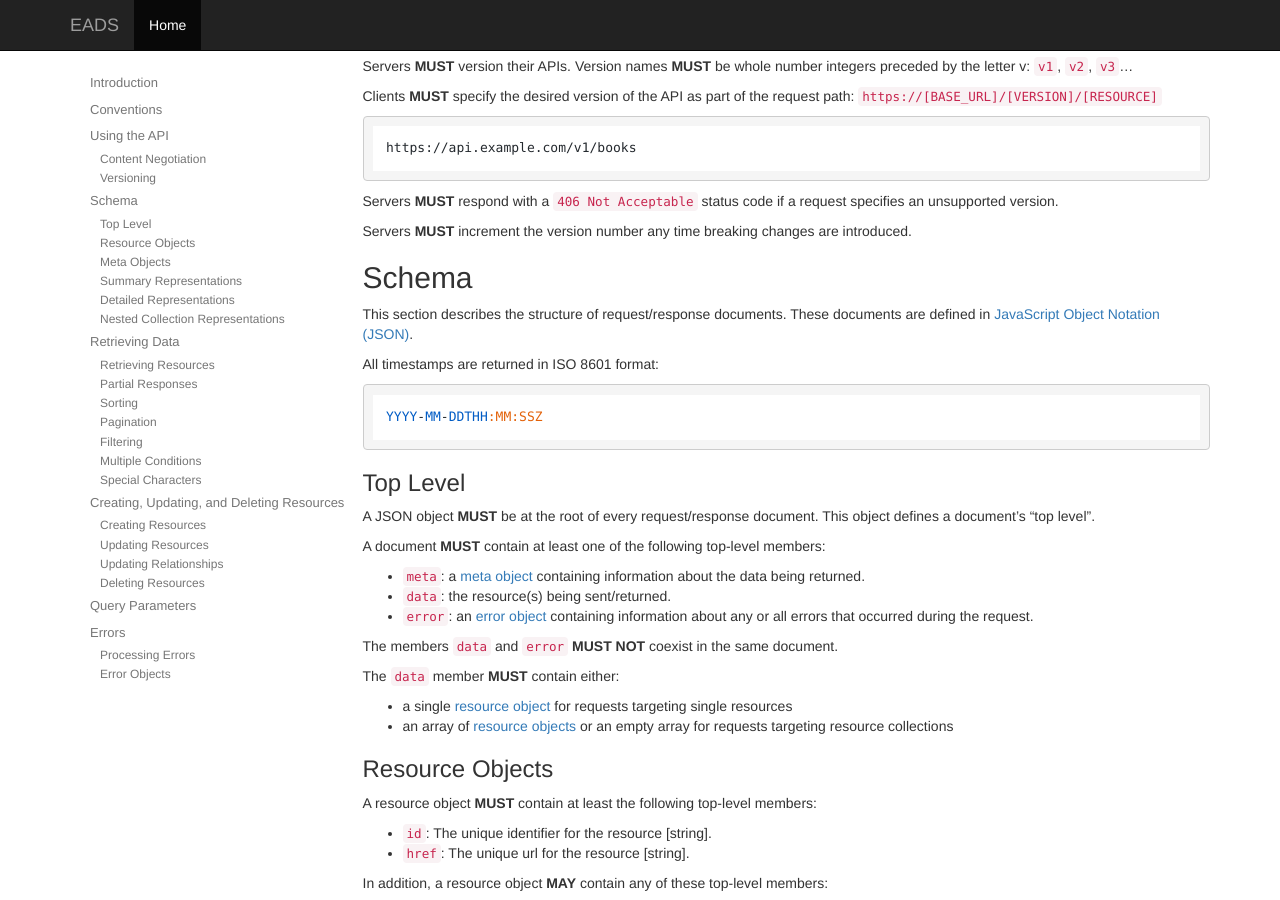
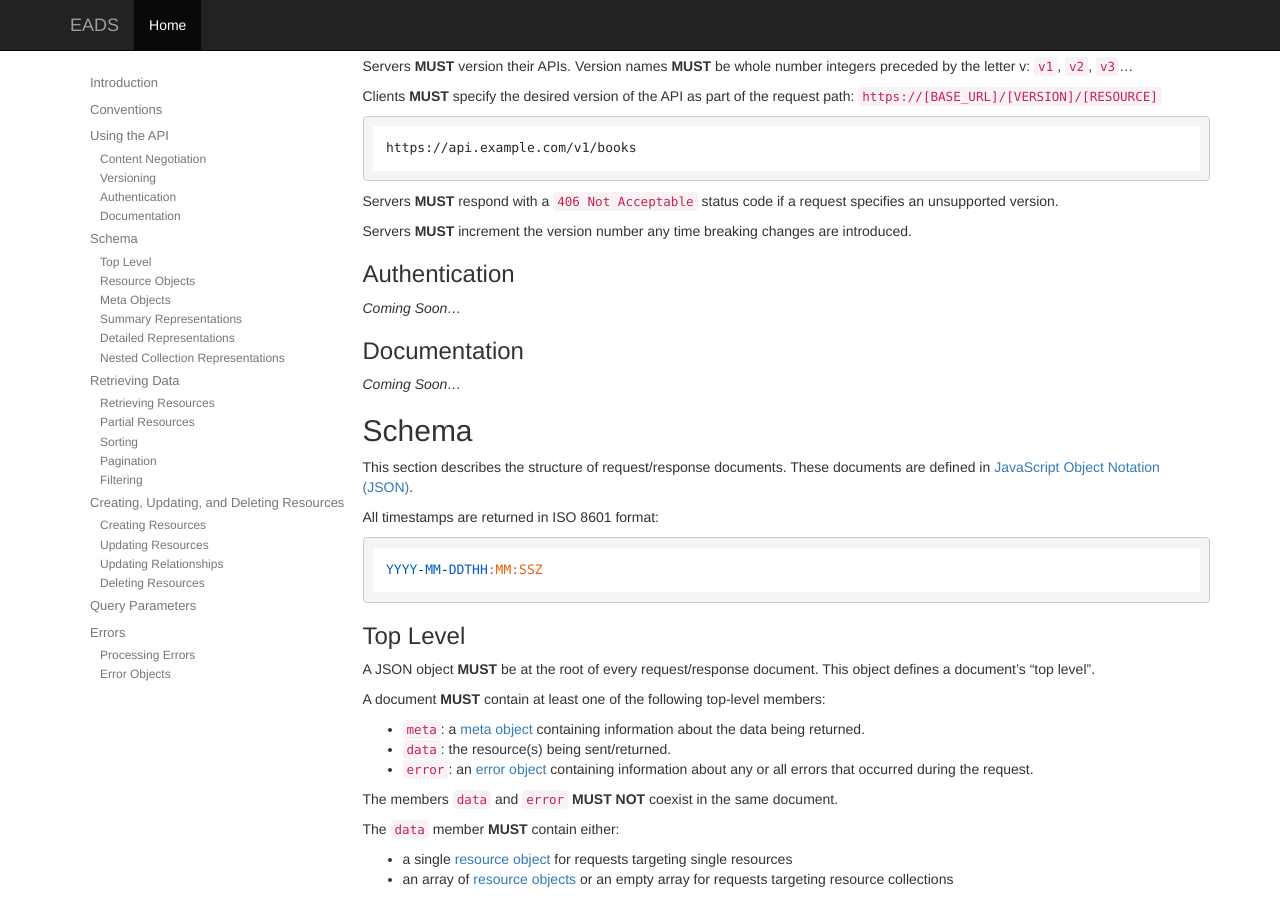
Before and after one commit to DoDCIO/eads, a Jekyll site: the page built from index.md, in a window 1280 px wide and 900 px high, scrolled down 912 px. Built offline with Jekyll 4.4.1, drawn with Linux system fonts in a browser that asks for light colours; nearby versions of some CDN libraries; some of the changed text lies outside the part shown.

````diff
--- a/index.md
+++ b/index.md
@@ -56,6 +56,14 @@ Servers **MUST** respond with a `406 Not Acceptable` status code if a request sp
 
 Servers **MUST** increment the version number any time breaking changes are introduced.
 
+### <a href="#authentication" id="authentication" class="headerlink"></a> Authentication
+
+*Coming Soon...*
+
+### <a href="#documentation" id="documentation" class="headerlink"></a> Documentation
+
+*Coming Soon...*
+
 ## <a href="#schema" id="schema" class="headerlink"></a> Schema
 
 This section describes the structure of request/response documents.  These documents are defined in [JavaScript Object Notation (JSON)](https://tools.ietf.org/html/rfc7159).
@@ -109,7 +117,7 @@ In addition, a meta object **MAY** contain any of these top-level members:
 * `user`: The user ID of the user making the request [string].
 * `date`: The date/time the request was received [ISO 8601 Datetime w/ Timezone].
 
-### Summary Representations
+### <a href="#summary-representations" id="summary-representations" class="headerlink"></a> Summary Representations
 
 When retrieving a list of [resource objects], the response will include a *subset* of the attributes for that resource.  This is the "summary" representation of the resource.  To obtain all attributes for a resource, retrieve the "detailed" representation.
 
@@ -134,7 +142,7 @@ Accept: application/json
 }
 ```
 
-### Detailed Representations
+### <a href="#detailed-representations" id="detailed-representations" class="headerlink"></a> Detailed Representations
 
 When retrieving an individual resource, the response will typically include *all* attributes for that resource.  This is the "detailed" representation of the resource.
 
@@ -169,7 +177,7 @@ Accept: application/json
 
 Sub-resources included in a detailed representation **MUST** use the summary representation
 
-### Nested Collection Representations
+### <a href="#nested-representations" id="nested-representations" class="headerlink"></a> Nested Collection Representations
 
 To-Many relationships, when included in a detailed representation, **MUST** be an object with the following required fields:
 
@@ -196,13 +204,13 @@ Accept: application/json
 }
 ```
 
-## Retrieving Data
+## <a href="#retrieving-data" id="retrieving-data" class="headerlink"></a> Retrieving Data
 
 Data can be retrieved by sending a `GET` request to an endpoint.
 
 Responses can be further refined with the optional features described below.
 
-### Retrieving Resources
+### <a href="#retrieving-resources" id="retrieving-resources" class="headerlink"></a> Retrieving Resources
 
 There are 2 ways to retrieve resources:
 
@@ -316,7 +324,7 @@ A server **MAY** respond with other HTTP status codes.
 
 A server **MAY** include error details with error responses.
 
-### Partial Responses
+### <a href="#partial-resources" id="partial-resources" class="headerlink"></a> Partial Resources
 
 A client **MAY** request that an endpoint return only specific fields in the response by including a `fields` query parameter.
 
@@ -335,7 +343,7 @@ GET /books?fields=name,yearPublished HTTP/1.1
 Accept: application/json
 ```
 
-### Sorting
+### <a href="#sorting" id="sorting" class="headerlink"></a> Sorting
 
 A server **MAY** choose to support requests to sort resource collections based on one or more "sort fields".
 
@@ -366,7 +374,7 @@ A client **MUST** only specify sort fields available in the detailed representat
 
 If the server does not support sorting as specified in the query parameter `sort`, it **MUST** return `400 Bad Request`.
 
-### Pagination
+### <a href="#pagination" id="pagination" class="headerlink"></a> Pagination
 
 A server **MAY** choose to limit the number of resources returned in a response.
 
@@ -406,7 +414,7 @@ Servers **MUST** define `default` and `maximum` values for `limit`.
 
 Servers **MUST** return a `400 Bad Request` if the value specified by the `offset` query parameter exceeds the total resource count of the resource being retrieved.
 
-### Filtering
+### <a href="#filtering" id="filtering" class="headerlink"></a> Filtering
 
 A server **MAY** choose to support requests to filter resource collections based on one or more criterion.
 
@@ -427,7 +435,7 @@ Operator | Description | URL Encoded Operator | Examples
 >=< | inclusively between | %3E%3D%3C | The year published is at least 2000 and at most 2016<br /> `?filters=yearPublished%3E%3D%3C2000;2016`
 >< | exclusively between | %3E%3C | The year published is greater than 2000 and less than 2016<br /> `?filters=yearPublished%3E%3C2000;2016`
 
-### Multiple Conditions
+#### Multiple Conditions
 
 Multiple conditions will be accommodated by separating single conditions with a comma (',').
 
@@ -439,7 +447,7 @@ To specify fields for nested resources, use dot notation for the field names.  F
 
 A client **MUST** only specify filter fields available in the detailed representation for a resource.
 
-### Special Characters
+#### Special Characters
 
 As the comma and semi-colon are assigned special meaning, any instance of the following characters contained within individual values must be escaped.
 
@@ -453,13 +461,13 @@ backslash | \ | \\\
 [RESOURCE_URL]?filters=fullName%3D%3DMontoya\,Inigo
 ```
 
-## Creating, Updating, and Deleting Resources
+## <a href="#cud-resources" id="cud-resources" class="headerlink"></a> Creating, Updating, and Deleting Resources
 
 A server **MAY** allow resources to be created.  It **MAY** also allow existing resources to be modified or deleted.
 
 A request **MUST** completely succeed or fail (in a single "transaction").  No partial updates are allowed.
 
-### Creating Resources
+### <a href="#creating-resources" id="creating-resources" class="headerlink"></a> Creating Resources
 
 A resource can be created by sending a `POST` request to the collections endpoint for that resource type.  The request **MUST** include a single [resource object][resource objects].
 
@@ -539,7 +547,7 @@ A server **MAY** return `403 Forbidden` in response to an unsupported request to
 
 A server **MAY** respond with other HTTP status codes.
 
-### Updating Resources
+### <a href="#updating-resources" id="updating-resources" class="headerlink"></a> Updating Resources
 
 A resource can be updated by sending a `PATCH` request to the URL that represents the resource.
 
@@ -595,7 +603,7 @@ A server **MUST** return `404 Not Found` when processing a request to modify a r
 
 A server **MAY** respond with other HTTP status codes.
 
-### Updating Relationships
+### <a href="#updating-relationships" id="updating-relationships" class="headerlink"></a> Updating Relationships
 
 Although relationships can be modified along with resources, the server **MAY** provide links to modify them independently.
 
@@ -724,7 +732,7 @@ A server **MUST** return `403 Forbidden` in responses to an unsupported request
 
 A server **MAY** respond with other HTTP status codes.
 
-### Deleting Resources
+### <a href="#deleting-resources" id="deleting-resources" class="headerlink"></a> Deleting Resources
 
 An individual resource can be deleted by making a `DELETE` request to the resource's URL:
 
@@ -743,13 +751,13 @@ A server **MUST** return a `204 No Content` status code if a deletion request is
 
 A server **MAY** respond with other HTTP status codes.
 
-## Query Parameters
+## <a href="#query-parameters" id="query-parameters" class="headerlink"></a> Query Parameters
 
 If a server encounters a query parameter that it does not know how to process, it **MUST** return `400 Bad Request`
 
-## Errors
+## <a href="#errors" id="errors" class="headerlink"></a> Errors
 
-### Processing Errors
+### <a href="#processing-errors" id="processing-errors" class="headerlink"></a> Processing Errors
 
 A server **MAY** choose to stop processing as soon as a problem is encountered, or it **MAY** continue processing and encounter multiple problems.
 
````
Also changed, not shown: _layouts/page.html (deleted, +0 -141 lines).
